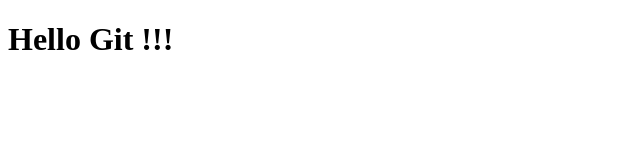
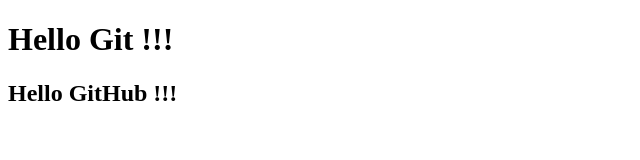
Before and after one commit to VladBrendak/GitBashTest, a plain HTML site: page index.html in a window 1280 px wide. Shown: the whole page, without its empty margins (0-640 px from the left). Drawn offline with Linux system fonts and the light colour scheme.

Commit message:
update index.html

```diff
--- a/index.html
+++ b/index.html
@@ -8,5 +8,6 @@
 </head>
 <body>
     <h1>Hello Git !!!</h1>
+    <h2>Hello GitHub !!!</h2>
 </body>
 </html>
```
